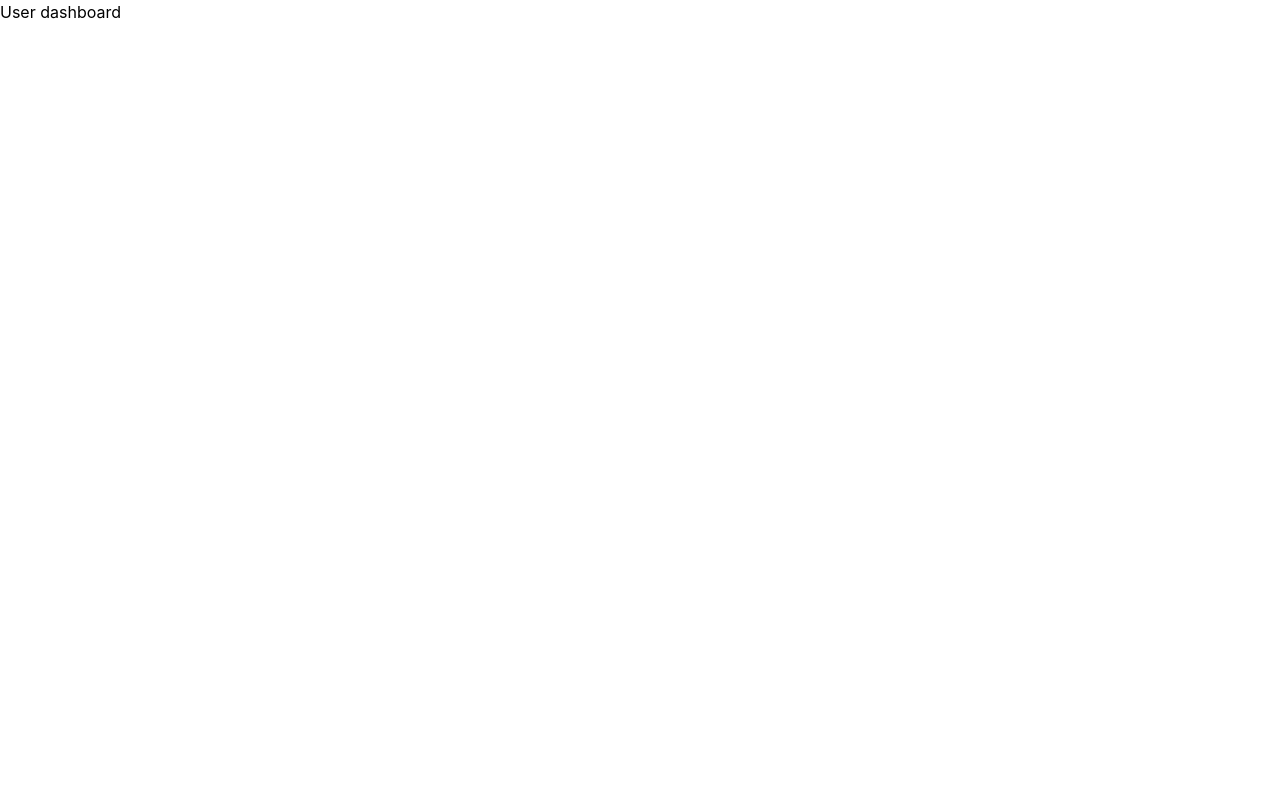
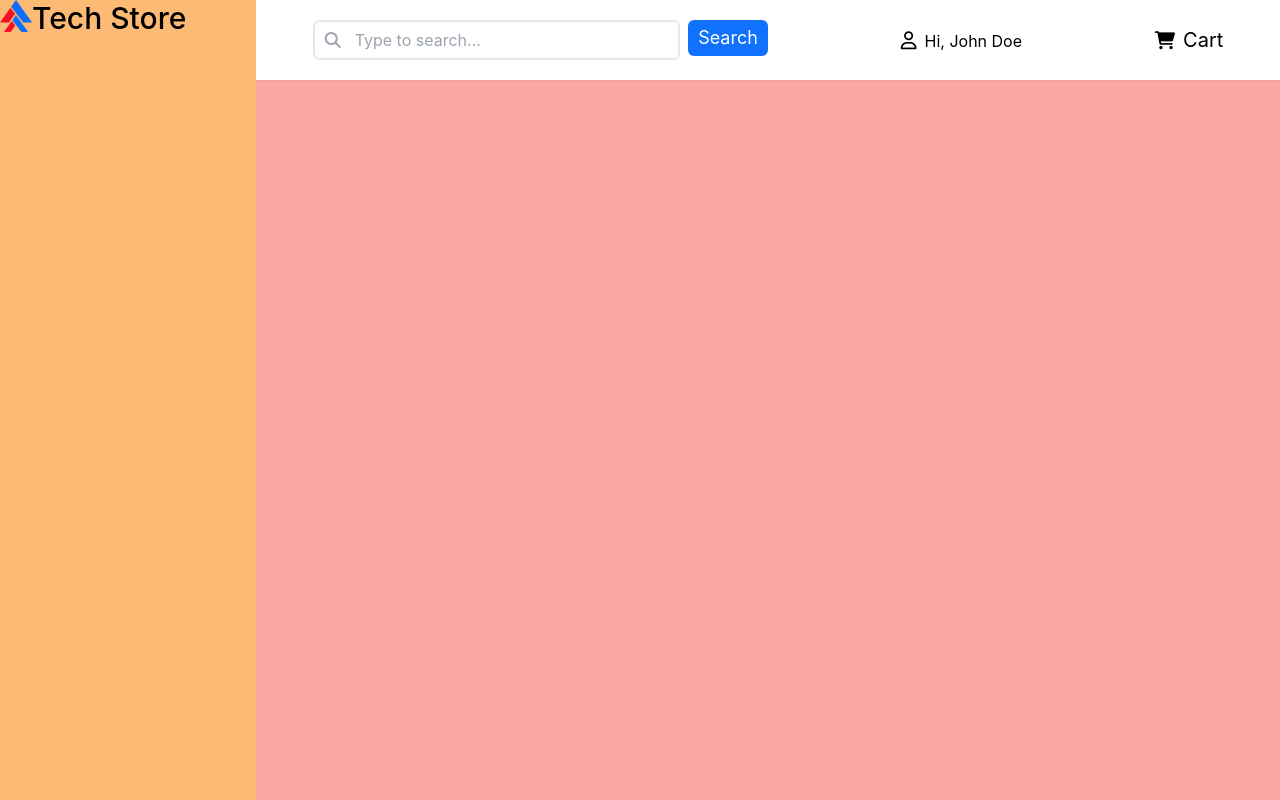
Before and after one commit to Enobaks/tech-store, a React (Create React App) app: page /user in a window 1280 px wide. Built offline with nearby package versions, Linux system fonts and the light colour scheme.

Commit message:
Started designing the user dashboard

```diff
--- a/src/components/footer/Footer.js
+++ b/src/components/footer/Footer.js
@@ -1,33 +1,34 @@
 import React from "react";
 import { Link } from "react-router-dom";
 import logo from "../../images/ts_logo_icon.png";
+import "../../pages/index.css";
 
 const Footer = () => {
   return (
     <div className="footer-container w-full h-96 bg-zinc-800 text-white flex flex-col justify-around">
-      <div className="footer-wrap w-11/12 h-auto p-3.5 mx-auto flex justify-between">
-        <Link to="/" className="flex">
+      <div className="footer-wrap w-11/12 h-auto p-3.5 mx-auto flex flex-col md:flex-row justify-between">
+        <Link to="/" className="flex mb-8">
           <img src={logo} alt="Tech Store logo" className="!w-8 !h-8" />
           <span className="md:block  hidden text-3xl font-bold">
             Tech Store
           </span>
         </Link>
-        <div className="quick-links flex flex-col">
+        <div className="quick-links flex flex-col mb-8">
           <Link to="/">Home</Link>
           <Link to="/">About us</Link>
           <Link to="/">Terms and Condition</Link>
           <Link to="/">Dispute Resolution Policy</Link>
         </div>
-        <div className="media flex flex-col">
+        <div className="media flex flex-col mb-8">
           <form className="flex">
             <input
               type="text"
-              className="h-9 px-3 rounded-md border-2 mr-2"
+              className="h-8 lg:h-9 px-3 rounded-md border-2 mr-2 text-black w-56"
               placeholder="Enter E-mail Address here"
             />
             <button
               type="submit"
-              className="bg-primary w-20 flex items-center justify-center rounded-md h-9 text-white"
+              className="bg-primary w-20 flex items-center justify-center rounded-md h-8 lg:h-9 text-white text-sm lg:text-lg"
             >
               Suscribe
             </button>
@@ -40,7 +41,7 @@ const Footer = () => {
         </div>
       </div>
       <div>
-        <h4 className="text-center"> &copy; 2022</h4>
+        <h4 className="text-center"> &copy; 2022. All Rights Reserved</h4>
       </div>
     </div>
   );
--- /dev/null
+++ b/src/components/sideNavBar/sideNavBar.js
@@ -0,0 +1,18 @@
+import React from "react";
+import { Link } from "react-router-dom";
+import logo from "../../images/ts_logo_icon.png";
+
+const sideNavBar = () => {
+  return (
+    <div className="sideNavContainer w-80 bg-orange-300">
+      <Link to="/" className="logo flex">
+        <img src={logo} alt="Logo" className="!w-8 !h-8" />
+        <span className="md:block  hidden text-3xl font-medium">
+          Tech Store
+        </span>
+      </Link>
+    </div>
+  );
+};
+
+export default sideNavBar;
--- /dev/null
+++ b/src/components/userNavbar/topNavbar.js
@@ -0,0 +1,33 @@
+import React from "react";
+
+const topNavbar = () => {
+  return (
+    <div className="nav_container bg-white w-full h-20 drop-shadow-sm">
+      <div className="nav-wrap flex flex-row justify-between items-center w-11/12 h-full p-3.5 m-auto">
+        <div className="search-wrap w-1/2 relative">
+          <form className="form-wrap flex">
+            <input
+              type="text"
+              className="h-8 lg:h-10 px-3 rounded-md border-2 mr-2 text-black w-11/12 pl-10 "
+              placeholder="Type to search..."
+            />
+            <button className="bg-primary w-20 flex items-center justify-center rounded-md h-8 lg:h-9 text-white text-sm lg:text-lg px-5 hover:bg-primary-drk">
+              Search
+            </button>
+            <i className="fa-solid fa-magnifying-glass absolute top-3 left-3 text-placeholder-txt"></i>
+          </form>
+        </div>
+        <div className="profile">
+          <i class="fa-regular fa-user mr-2 text-lg"></i>
+          <span>Hi, John Doe</span>
+        </div>
+        <div>
+          <i class="fa-solid fa-cart-shopping text-lg mr-2"></i>
+          <span className="text-xl ">Cart</span>
+        </div>
+      </div>
+    </div>
+  );
+};
+
+export default topNavbar;
--- a/src/pages/index.css
+++ b/src/pages/index.css
@@ -29,3 +29,6 @@
 .input-wrap-name{
     max-width: 48.5%;
 }
+input:focus{
+    outline: none;
+}
--- a/src/pages/index.js
+++ b/src/pages/index.js
@@ -59,18 +59,19 @@ const Landing = () => {
           <h5 className="text-lg">24/7 Support</h5>
         </div>
       </div>
-      <div className="products-wrap flex flex-wrap w-11/12 mx-auto justify-items-center items-center">
+      {/* Product Items */}
+      <div className="products-wrap grid md:grid-cols-3 lg:flex lg:flex-wrap w-11/12 mx-auto justify-items-center items-center">
         {products ? (
           products.slice(0, 12).map((product) => (
             <Link
               to="/"
-              className="single-product w-78 h-80 bg-white rounded-md shadow-lg hover:shadow-xl"
+              className="single-product w-56 h-80 bg-white rounded-md shadow-lg hover:shadow-xl"
               key={product._id}
             >
               <img
-                src={pad}
+                src={`https://quiet-lowlands-64875.herokuapp.com/${product.image}`}
                 alt=""
-                className="w-full h-1/2 object-cover object-center rounded-t-md"
+                className="w-full h-2/3 object-cover object-center rounded-t-md"
               />
               <div className="product-info p-4">
                 <p className="py-2.5">{product.name}</p>
--- a/src/pages/login.js
+++ b/src/pages/login.js
@@ -1,16 +1,25 @@
-import React from "react";
+import React, { useState } from "react";
+import { Link, useNavigate } from "react-router-dom";
 import "./index.css";
 import logo from "../images/ts_logo_icon.png";
 
 const Login = () => {
+  let [formValues, setFormValues] = useState(null);
+  let navigate = useNavigate();
+
+  const handleSubmit = (e) => {
+    e.preventDefault();
+    navigate("/user");
+  };
+
   return (
     <div className="login-container !h-screen flex justify-center items-center">
-      <div className="bg-white rounded-md shadow-lg h-auto w-2/5 flex flex-col justify-center items-center py-4">
+      <div className="bg-white rounded-md shadow-lg h-auto w-full md:w-3/4 lg:w-2/5 flex flex-col justify-center items-center py-4">
         <div className="header flex w-3/5 my-8 justify-center">
           <img src={logo} alt="" className="w-8 h-8" />
           <span className="text-3xl font-medium">Tech Store</span>
         </div>
-        <form className="w-4/5">
+        <form className="w-4/5" onSubmit={handleSubmit}>
           <div className="input-wrap flex flex-col mb-4">
             <label htmlFor="email" className="mb-2">
               Email
@@ -31,6 +40,17 @@ const Login = () => {
               className="h-10 px-3 rounded-md border-2 border-zinc-400"
             />
           </div>
+          <div className="redirect flex text-sm w-full justify-end">
+            <p className="mr-1">Don't have an account?</p>
+            <span>
+              <Link
+                to="/signup.user"
+                className="underline-offset-2 underline text-primary"
+              >
+                Sign up
+              </Link>
+            </span>
+          </div>
           <button
             type="submit"
             className="bg-primary w-full flex items-center justify-center rounded-md h-10 text-white my-8"
--- a/src/pages/signUp.js
+++ b/src/pages/signUp.js
@@ -1,16 +1,23 @@
-import React from "react";
+import React, { useState } from "react";
+import { Link, useNavigate } from "react-router-dom";
 import "./index.css";
 import logo from "../images/ts_logo_icon.png";
 
 const Signup = () => {
+  const [formValues, setFormValues] = useState(null);
+  let navigate = useNavigate();
+  const handleSubmit = (e) => {
+    e.preventDefault();
+    navigate("/user");
+  };
   return (
     <div className="signup-container !h-screen flex justify-center items-center">
-      <div className="bg-white rounded-md shadow-lg h-auto w-2/5 flex flex-col justify-center items-center py-4">
+      <div className="bg-white rounded-md shadow-lg h-auto w-full md:w-3/4 lg:w-2/5 flex flex-col justify-center items-center py-4">
         <div className="header flex w-3/5 my-8 justify-center">
           <img src={logo} alt="" className="w-8 h-8" />
           <span className="text-3xl font-medium">Tech Store</span>
         </div>
-        <form className="w-4/5">
+        <form className="w-4/5" onSubmit={handleSubmit}>
           <div className="names flex gap-3">
             <div className="input-wrap-name flex flex-col mb-4">
               <label htmlFor="firstName" className="mb-2">
@@ -19,7 +26,7 @@ const Signup = () => {
               <input
                 name="firstName"
                 type="text"
-                className="h-10 px-3 rounded-md border-2 border-zinc-200"
+                className="h-10 px-3 rounded-md border-2 border-zinc-400"
               />
             </div>
             <div className="input-wrap-name flex flex-col mb-4">
@@ -29,7 +36,7 @@ const Signup = () => {
               <input
                 name="lastName"
                 type="text"
-                className="h-10 px-3 rounded-md border-2 border-zinc-200"
+                className="h-10 px-3 rounded-md border-2 border-zinc-400"
               />
             </div>
           </div>
@@ -41,7 +48,7 @@ const Signup = () => {
             <input
               name="email"
               type="email"
-              className="h-10 px-3 rounded-md border-2 border-zinc-200"
+              className="h-10 px-3 rounded-md border-2 border-zinc-400"
             />
           </div>
           <div className="input-wrap flex flex-col mb-4">
@@ -51,8 +58,19 @@ const Signup = () => {
             <input
               name="password"
               type="password"
-              className="h-10 px-3 rounded-md border-2 border-zinc-200"
+              className="h-10 px-3 rounded-md border-2 border-zinc-400"
             />
+          </div>
+          <div className="redirect flex text-sm w-full justify-end">
+            <p className="mr-1">Already have an account?</p>
+            <span>
+              <Link
+                to="/login.user"
+                className="underline-offset-2 underline text-primary"
+              >
+                Login
+              </Link>
+            </span>
           </div>
           <button
             type="submit"
--- a/src/pages/user.js
+++ b/src/pages/user.js
@@ -1,9 +1,14 @@
 import React from "react";
+import TopNavbar from "../components/userNavbar/topNavbar";
+import SideNavBar from "../components/sideNavBar/sideNavBar";
 
 const User = () => {
   return (
-    <div>
-      <h1>User dashboard</h1>
+    <div className="bg-custom-bg w-full h-screen flex">
+      <SideNavBar />
+      <div className="user-section w-full h-auto bg-red-300">
+        <TopNavbar />
+      </div>
     </div>
   );
 };
--- a/tailwind.config.js
+++ b/tailwind.config.js
@@ -9,6 +9,9 @@ module.exports = {
       colors: {
         "dark-overlay": "#00000082",
         primary: "#1071fd",
+        "primary-drk": "#08387d",
+        "placeholder-txt": "#9ca3af",
+        "custom-bg": "#ededed",
       },
     },
   },
```
